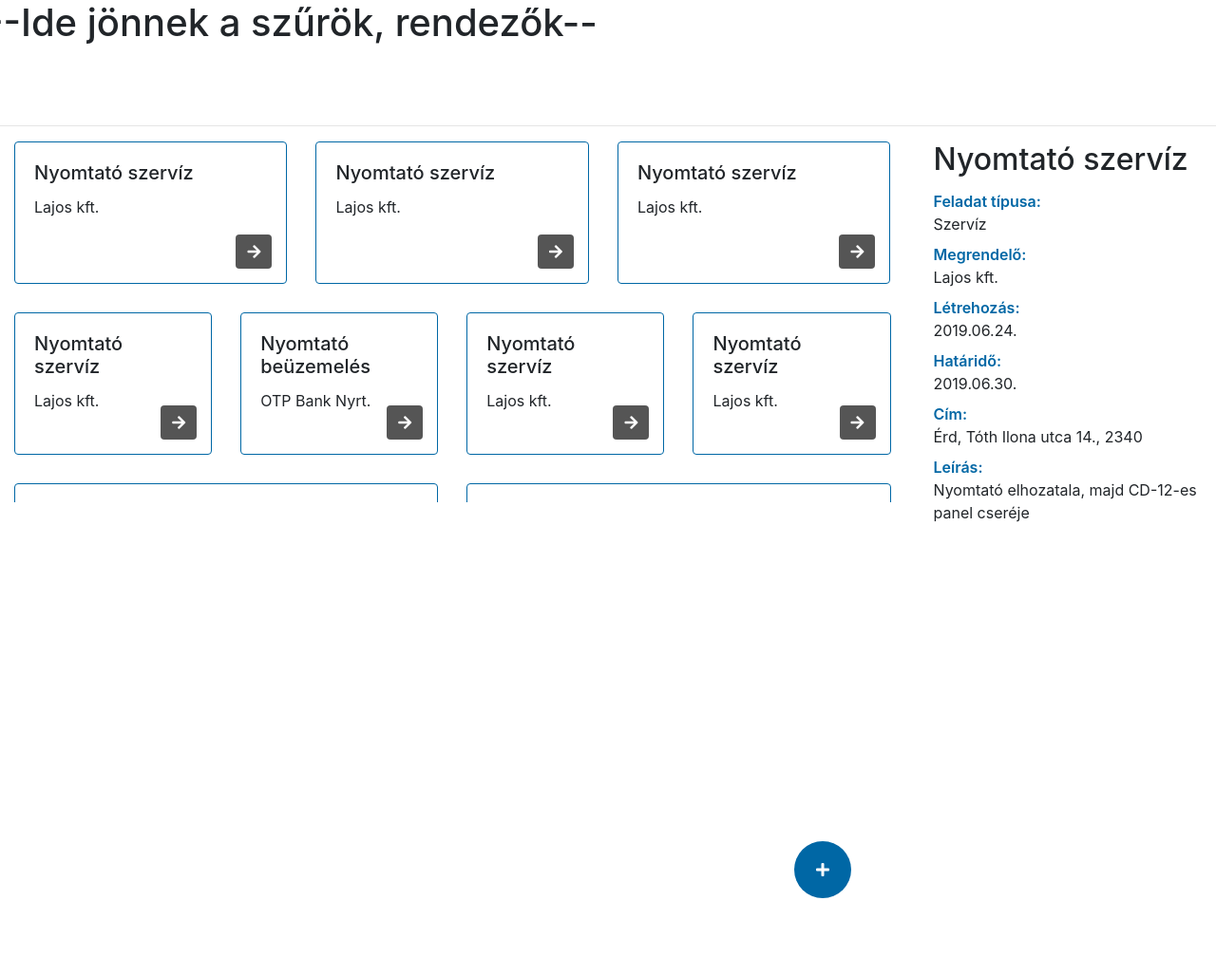
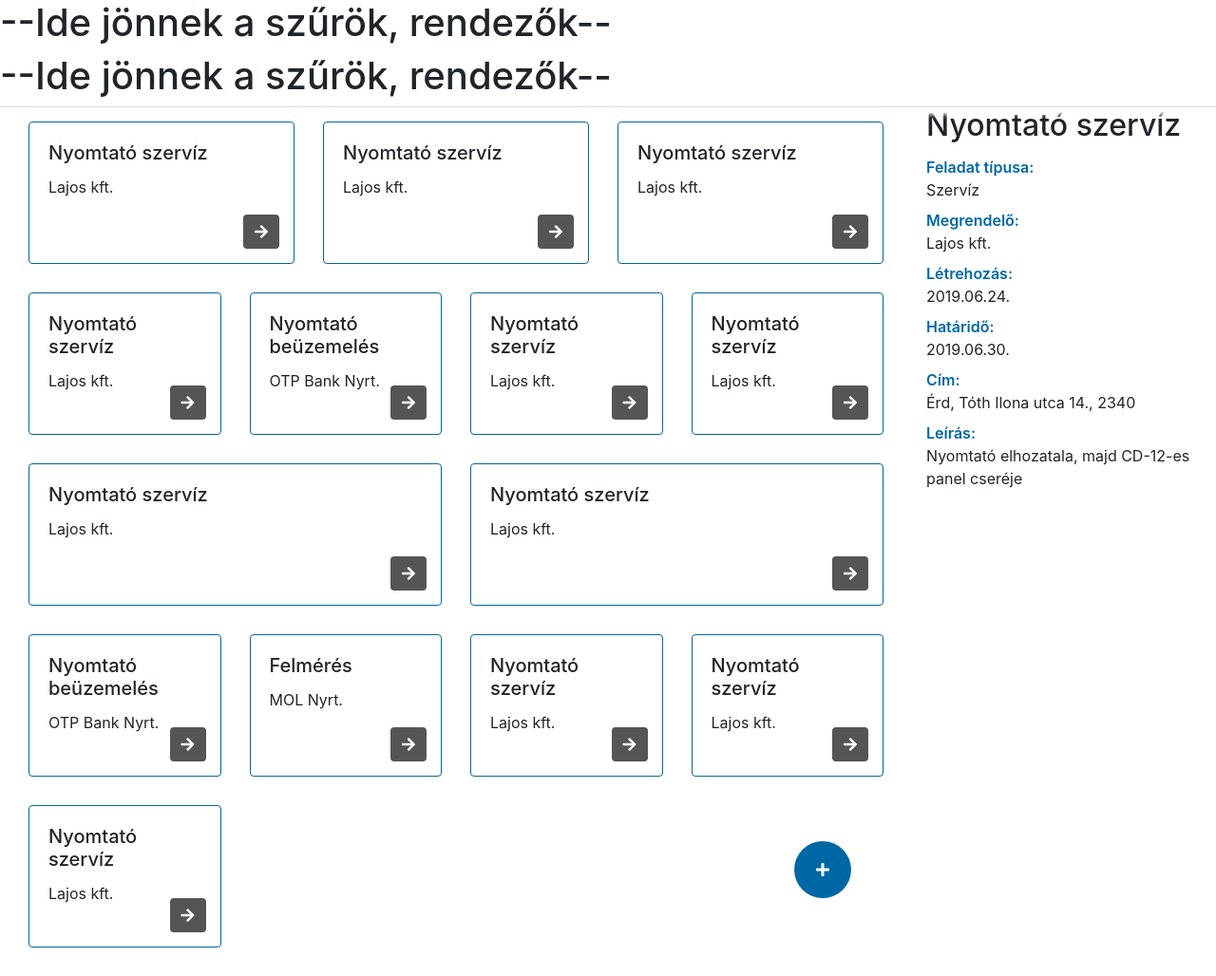
Before and after one commit to kosaaron/ssbs, a PHP site: page /feladatkezeles.html in a window 1280 px wide. Shown: the whole page at 95% size. Run offline with PHP 8.4, Linux system fonts and the light colour scheme.

Commit message:
Tasks manager

```diff
--- a/css/feladatkezeles.css
+++ b/css/feladatkezeles.css
@@ -1,7 +1,7 @@
 #card-container {
+    padding-top: 15px;
     padding-left: 30px;
     padding-right: 30px;
-    height: 380px;
     overflow-y: scroll;
 }
 
@@ -79,3 +79,18 @@ body::-webkit-scrollbar-thumb {
 #details h2 {
     margin-bottom: 0.4em;
 }
+
+.filter-box {
+    border-bottom: 1px solid #ddd;
+    box-shadow: 0 8px 4px rgba(255, 255, 255, 0.9);
+    z-index: 800;
+}
+
+.filtered-table {
+    padding: 0 0 0 0;
+    overflow: hidden;
+}
+
+.filtered-table-fade {
+    position: absolute;
+}
--- a/css/main_frame.css
+++ b/css/main_frame.css
@@ -31,6 +31,10 @@ h7 {
     background: #606060;
     border: 1px solid #888;
     border-radius: 6px;
+}
+
+iframe[seamless] {
+    border: none;
 }
 
 .full-screen {
@@ -239,6 +243,10 @@ h7 {
     line-height: 1;
 }
 
+.modul-content {
+    overflow: hidden;
+}
+
 /* ratio of 1:1
 .one-tile:before {
     content: "";
--- a/feladatkezeles.html
+++ b/feladatkezeles.html
@@ -11,11 +11,12 @@
 </head>
 
 <body>
-    <div class="row">
-        <h1 style="padding-bottom: 60px">--Ide jönnek a szűrök, rendezők--</h1>
+    <div id="tasks_manager" class="display-flex flex-column full-screen">
+        <div class="filter-box">
+            <h1>--Ide jönnek a szűrök, rendezők--</h1>
+            <h1>--Ide jönnek a szűrök, rendezők--</h1>
         </div>
-    <hr>
-    <div class="row">
+        <div class="filtered-table display-flex flex-1">
             <button class="btn btn-primary fixedaddbutton"><i class="fas fa-plus"></i></button>
             <div id="card-container" class="col-9">
                 <div class="row">
@@ -173,7 +174,8 @@
                     <label class="title-text">Leírás:</label><br>
                     <label>Nyomtató elhozatala, majd CD-12-es panel cseréje</label>
                 </p>
-
+            </div>
+            <div class="filtered-table-fade flex-1"></div>
         </div>
     </div>
 </body>
```
Also changed, not shown: index.html (+6 -4 lines), js/main_frame.js (+13 -1 lines). Lines whose indentation alone changed are shown as unchanged.
